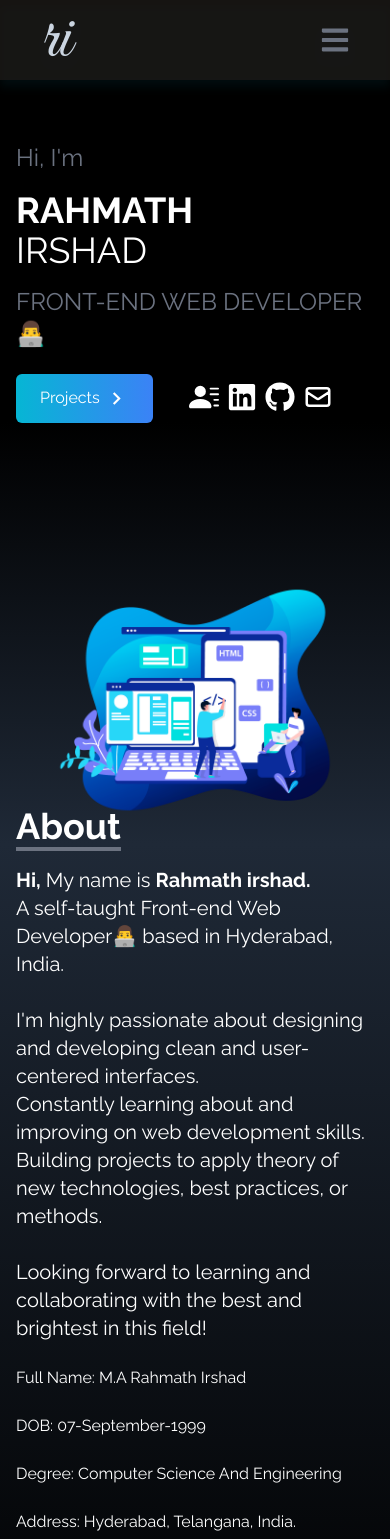
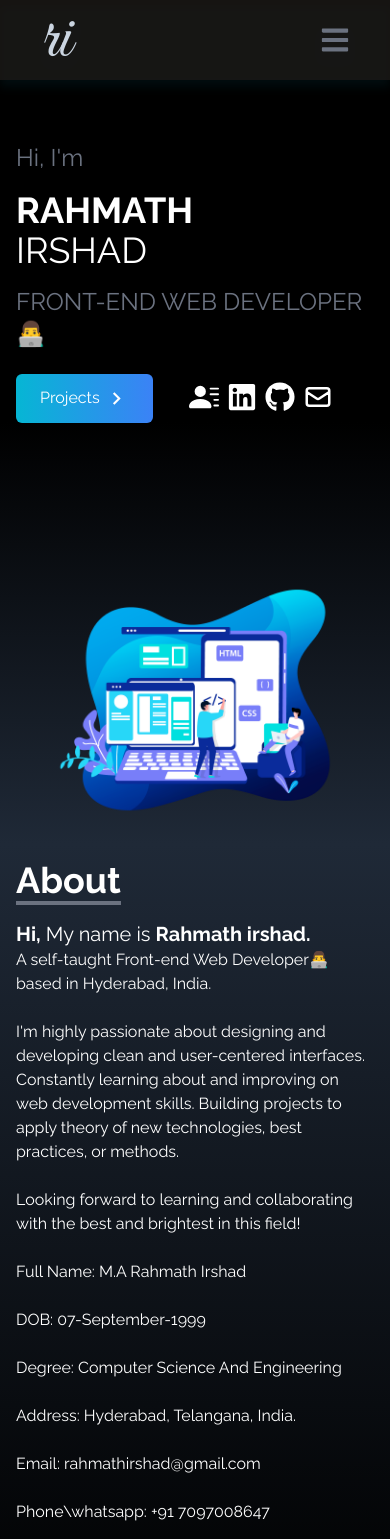
Before and after one commit to Rahmathirshad/Personal-Portfolio, a React (Vite) app: page / in a window 390 px wide. Shown: the top 1539 px of the page. Built offline with nearby package versions, Linux system fonts and the light colour scheme.

Commit message:
improved about page responsiveness

```diff
--- a/src/components/About.jsx
+++ b/src/components/About.jsx
@@ -5,7 +5,7 @@ const About = () => {
   return (
     <div
       name="about"
-      className="w-full h-screen bg-gradient-to-b from-gray-800 to-black text-white"
+      className="w-full bg-gradient-to-b from-gray-800 to-black text-white lg:h-screen"
     >
       <div className="max-w-screen-lg p-4 mx-auto flex flex-col justify-center w-full h-full">
         <div className="lg:pb-8">
@@ -17,7 +17,7 @@ const About = () => {
         <p className="text-xl mt-5 lg:mt-20">
           <span className=" font-bold">Hi,</span> My name is <span className=" font-bold">Rahmath irshad.</span>
         </p>
-        <p className="text-xl">A self-taught Front-end Web Developer👨‍💻 based in Hyderabad, India.
+        <p className="text-x lg:text-xl">A self-taught Front-end Web Developer👨‍💻 based in Hyderabad, India.
           <br></br>
           <br></br>
           I'm highly passionate about designing and developing clean and user-centered interfaces.
```
